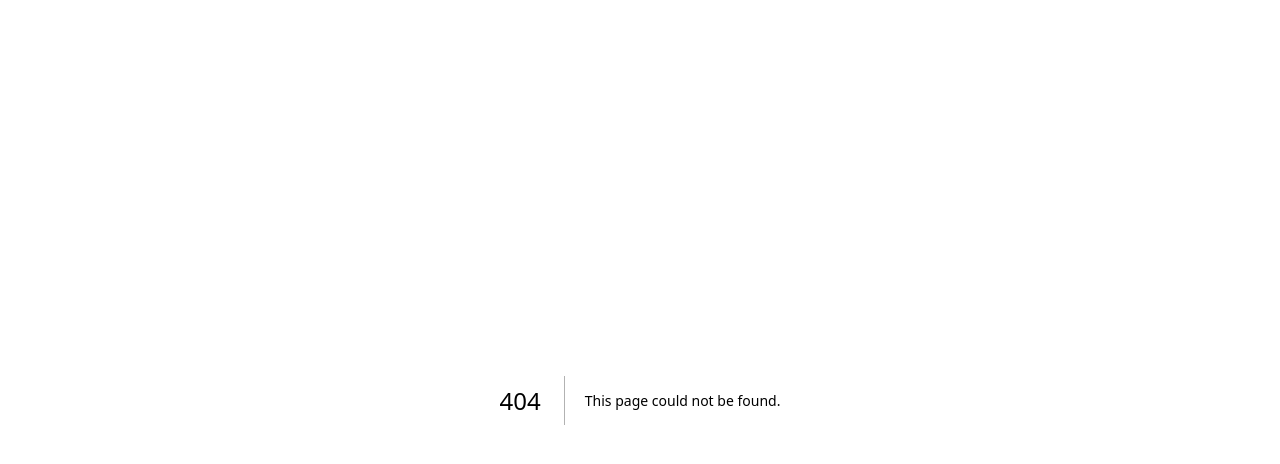
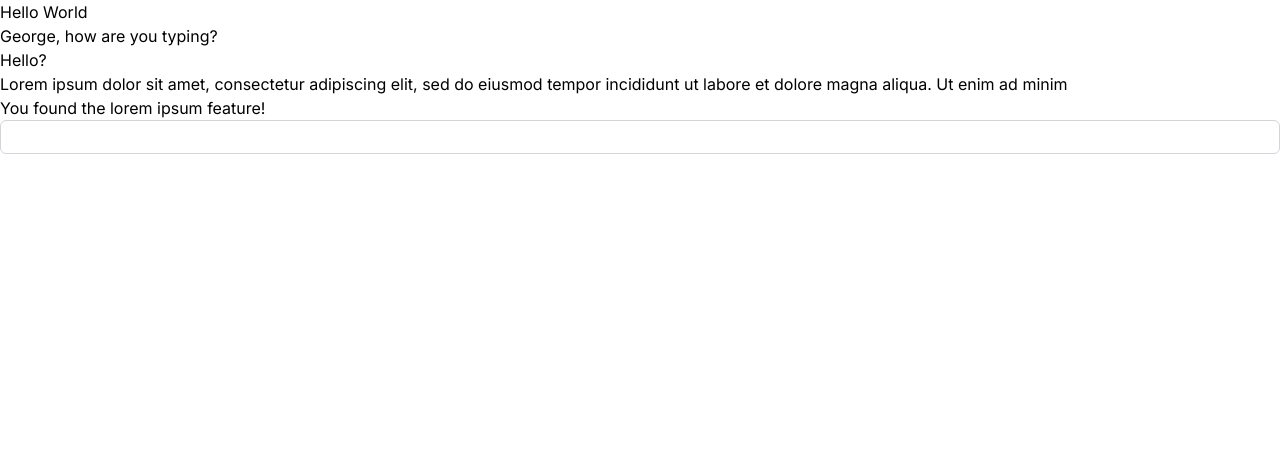
Before and after one commit to Jon-Ly/slide, a Next.js app: page /chat in a window 1280 px wide. Before the commit this address had no page. Shown: the top 464 px of the page. Built offline with nearby package versions, Linux system fonts and the light colour scheme.

Commit message:
first commit - login and chat page

```diff
--- /dev/null
+++ b/app/api/messages/route.ts
@@ -0,0 +1,48 @@
+import { Message } from '../../types/message';
+import { NextRequest } from 'next/server';
+
+export async function GET(
+  request: NextRequest,
+) {
+  // const { pagenumber, pagesize } = request;
+  // const res = await fetch(`http://localhost:3000/messages?_page=${pagenumber}&_limit=${pagesize}`);
+  // const data = await res.json();
+  // return {
+  //   body: data,
+  // };
+
+  const mockData: Message[] = [
+    {
+      createdAt: new Date(2023, 2, 2, 10, 10, 0).toISOString(),
+      id: 1,
+      senderName: 'Curious George',
+      text: 'Hello World',
+    },
+    {
+      createdAt: new Date(2023, 2, 2, 10, 10, 10).toISOString(),
+      id: 2,
+      senderName: 'Man in Yellow Hat',
+      text: 'George, how are you typing?',
+    },
+    {
+      createdAt: new Date(2023, 2, 2, 10, 12, 34).toISOString(),
+      id: 3,
+      senderName: 'Man in Yellow Hat',
+      text: 'Hello?',
+    },
+    {
+      createdAt: new Date(2023, 2, 3, 18, 1, 5).toISOString(),
+      id: 4,
+      senderName: 'Curious George',
+      text: 'Lorem ipsum dolor sit amet, consectetur adipiscing elit, sed do eiusmod tempor incididunt ut labore et dolore magna aliqua. Ut enim ad minim',
+    },
+    {
+      createdAt: new Date(2023, 2, 2, 18, 29, 36).toISOString(),
+      id: 5,
+      senderName: 'Man in Yellow Hat',
+      text: 'You found the lorem ipsum feature!',
+    },
+  ];
+
+  return Response.json({data: mockData, hasMoreData: true});
+}
--- /dev/null
+++ b/app/chat/page.tsx
@@ -0,0 +1,30 @@
+import TextInput from '../components/text-input';
+import { GetAllMessages } from '../types/message';
+
+export default async function ChatPage() {
+  const messages = (await (
+    await fetch('http://localhost:3000/api/messages?pagenumber=1&pagesize=10', {
+      method: 'GET',
+      headers: {
+        'Content-Type': 'application/json',
+      },
+    })
+  ).json()) as GetAllMessages;
+
+  try {
+    GetAllMessages.parse(messages);
+  } catch (ex) {
+    console.log(ex);
+  }
+
+  return (
+    <main>
+      <section>
+        {messages.data.map((message) => {
+          return <div key={message.id}>{message.text}</div>;
+        })}
+      </section>
+      <TextInput type='text' placeholder='Type something...' name='message' />
+    </main>
+  );
+}
--- /dev/null
+++ b/app/components/text-input.tsx
@@ -0,0 +1,22 @@
+type TextInputProps = {
+  type: 'text' | 'password' | 'email';
+  label?: string;
+  name?: string;
+  placeholder?: string;
+  labelCompoennt?: React.ReactNode;
+};
+
+export default function TextInput(props: TextInputProps) {
+  const { type, labelCompoennt, placeholder, label, name } = props;
+
+  return (
+    <label>
+      {labelCompoennt || label}
+      <input
+        type={type}
+        className='border border-gray-300 rounded-md py-1 px-2 w-full text-black active:outline-none focus:outline-none focus:ring-2 focus:ring-blue-500'
+        name={name}
+      />
+    </label>
+  );
+}
--- a/app/globals.css
+++ b/app/globals.css
@@ -8,20 +8,40 @@
   --background-end-rgb: 255, 255, 255;
 }
 
-@media (prefers-color-scheme: dark) {
+/* @media (prefers-color-scheme: dark) {
   :root {
     --foreground-rgb: 255, 255, 255;
     --background-start-rgb: 0, 0, 0;
-    --background-end-rgb: 0, 0, 0;
+    --background-end-rgb: 25, 25, 40;
   }
-}
+} */
 
 body {
   color: rgb(var(--foreground-rgb));
-  background: linear-gradient(
-      to bottom,
-      transparent,
-      rgb(var(--background-end-rgb))
-    )
-    rgb(var(--background-start-rgb));
+  background: rgb(var(--background-end-rgb));
+  height: 100dvh;
 }
+
+h1 {
+  font-size: 2.25rem;
+}
+
+h2 {
+  font-size: 2rem;
+}
+
+h3 {
+  font-size: 1.75rem;
+}
+
+h4 {
+  font-size: 1.5rem;
+}
+
+h5 {
+  font-size: 1.25rem;
+}
+
+h6 {
+  font-size: 1rem;
+}
--- a/app/layout.tsx
+++ b/app/layout.tsx
@@ -1,22 +1,29 @@
-import type { Metadata } from 'next'
-import { Inter } from 'next/font/google'
-import './globals.css'
+import type { Metadata } from 'next';
+import { Inter } from 'next/font/google';
+import './globals.css';
 
-const inter = Inter({ subsets: ['latin'] })
+const inter = Inter({ subsets: ['latin'] });
 
 export const metadata: Metadata = {
   title: 'Create Next App',
   description: 'Generated by create next app',
-}
+};
 
 export default function RootLayout({
   children,
 }: {
-  children: React.ReactNode
+  children: React.ReactNode;
 }) {
   return (
-    <html lang="en">
-      <body className={inter.className}>{children}</body>
+    <html lang='en'>
+      <body className={inter.className}>
+        <header>
+          {/* <button>
+            <FontAwesomeIcon icon={faSun} width={20} height={20} />
+          </button> */}
+        </header>
+        {children}
+      </body>
     </html>
-  )
+  );
 }
--- /dev/null
+++ b/app/types/get-all.ts
@@ -0,0 +1,8 @@
+import { z } from 'zod';
+
+export default function getAllType<T>(type: z.ZodType<T>) {
+  return z.object({
+    data: z.array(type),
+    hasMoreData: z.boolean(),
+  });
+}
--- /dev/null
+++ b/app/types/message.ts
@@ -0,0 +1,15 @@
+import { z } from 'zod';
+import getAllType from './get-all';
+
+export const Message = z.object({
+  id: z.number(),
+  text: z.string(),
+  createdAt: z.string(),
+  updatedAt: z.string().optional(),
+  senderName: z.string(),
+});
+
+export const GetAllMessages = getAllType(Message);
+
+export type Message = z.infer<typeof Message>;
+export type GetAllMessages = z.infer<typeof GetAllMessages>;
--- a/next.config.js
+++ b/next.config.js
@@ -1,4 +1,8 @@
 /** @type {import('next').NextConfig} */
-const nextConfig = {}
+const nextConfig = {
+  experimental: {
+    serverActions: true
+  }
+}
 
 module.exports = nextConfig
--- a/tailwind.config.ts
+++ b/tailwind.config.ts
@@ -1,6 +1,7 @@
 import type { Config } from 'tailwindcss'
 
 const config: Config = {
+  darkMode: 'class',
   content: [
     './pages/**/*.{js,ts,jsx,tsx,mdx}',
     './components/**/*.{js,ts,jsx,tsx,mdx}',
```
Also changed, not shown: app/page.tsx (+29 -107 lines), package.json (+8 -4 lines), 1 other file (tests, documents, lock files or other folders).
